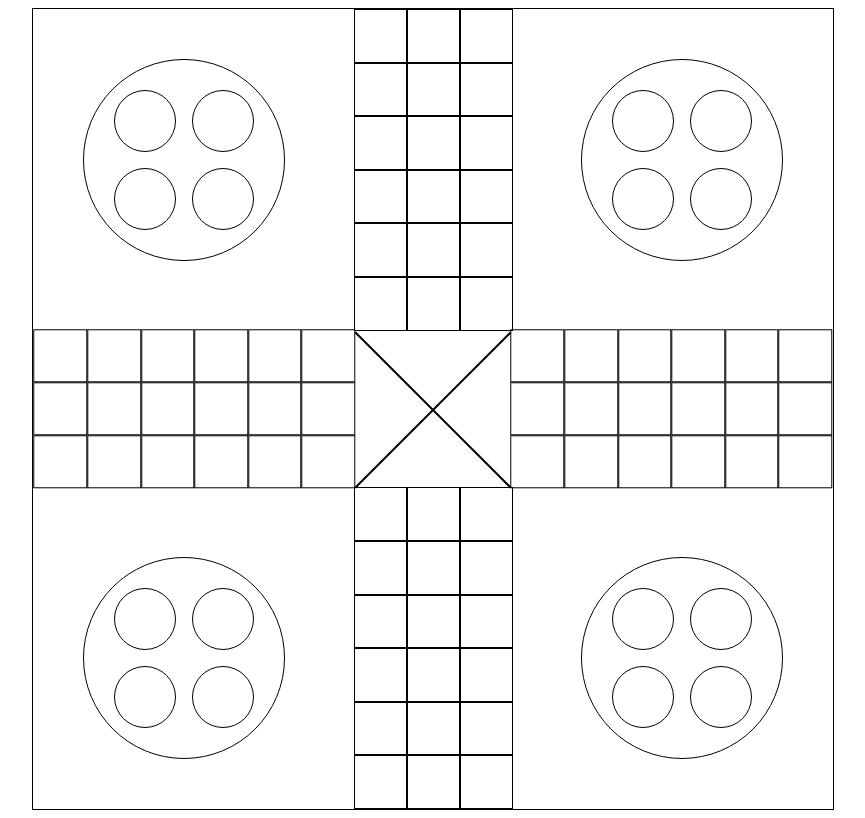
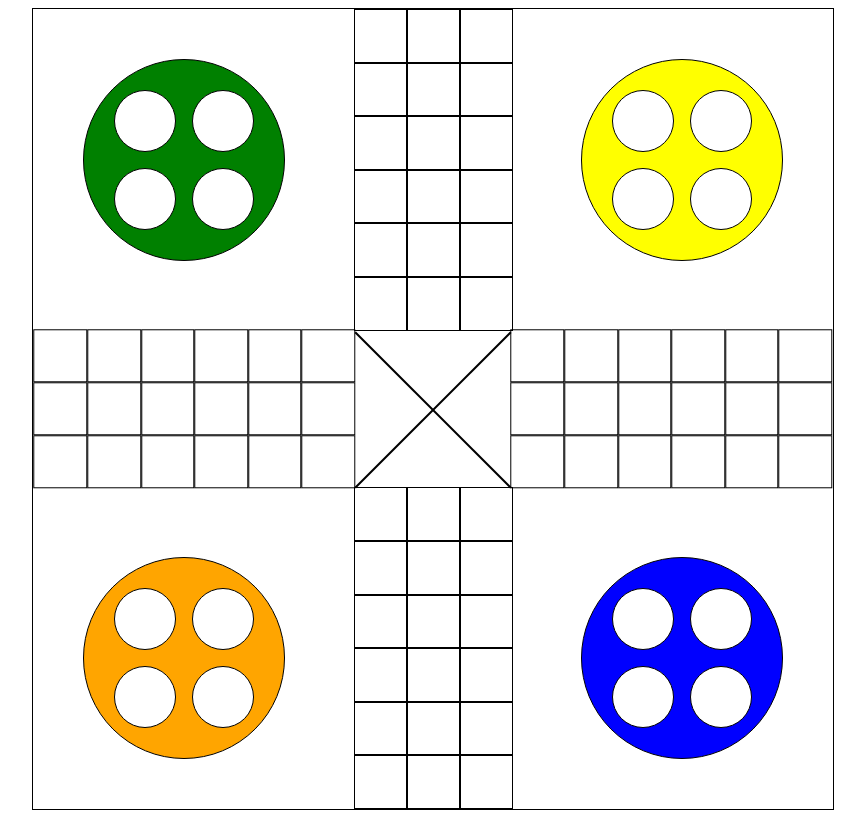
Before and after one commit to GustavoSouzinas/LUDOREMAKE, an Angular app: page / in a window 1280 px wide. Shown: the whole page, without its empty margins (207-1072 px from the left). Built offline with nearby package versions, Linux system fonts and the light colour scheme.

Commit message:
Using Inputs to change color!

```diff
--- a/src/app/app.component.html
+++ b/src/app/app.component.html
@@ -2,10 +2,10 @@
 
    <div class="board flexCol">
 
-        <app-circle-pieces class="top left" style="position: absolute;"></app-circle-pieces>
-        <app-circle-pieces class="top right" style="position: absolute;"></app-circle-pieces>
-        <app-circle-pieces class="bottom left" style="position: absolute;"></app-circle-pieces>
-        <app-circle-pieces class="bottom right" style="position: absolute;"></app-circle-pieces>
+        <app-circle-pieces [color]="player1_Color" class="top left" style="position: absolute;"></app-circle-pieces>
+        <app-circle-pieces [color]="player2_Color" class="top right" style="position: absolute;"></app-circle-pieces>
+        <app-circle-pieces [color]="player3_Color" class="bottom left" style="position: absolute;"></app-circle-pieces>
+        <app-circle-pieces [color]="player4_Color" class="bottom right" style="position: absolute;"></app-circle-pieces>
 
         <div class="flexCol" style="align-items: center;" >
             <app-spaces></app-spaces>
--- a/src/app/app.component.ts
+++ b/src/app/app.component.ts
@@ -11,4 +11,8 @@ import { CirclePiecesComponent } from "./circle-pieces/circle-pieces.component";
 })
 export class AppComponent {
   title = 'LUDOREMAKE';
+  player1_Color = "green"
+  player2_Color = "yellow"
+  player3_Color = "orange"
+  player4_Color = "blue"
 }
--- a/src/app/circle-pieces/circle-pieces.component.css
+++ b/src/app/circle-pieces/circle-pieces.component.css
@@ -10,7 +10,7 @@
 .playercircle{
 
     position: absolute;
-
+    background-color: white;
     border: 1px solid black;
     border-radius: 50%;
     height: 60px;
--- a/src/app/circle-pieces/circle-pieces.component.html
+++ b/src/app/circle-pieces/circle-pieces.component.html
@@ -1,4 +1,4 @@
-<div class="circle">
+<div [style.background-color]="color" class="circle">
     <div class="playercircle top right"></div>
     <div class="playercircle top left"></div>
     <div class="playercircle bottom right"></div>
--- a/src/app/circle-pieces/circle-pieces.component.ts
+++ b/src/app/circle-pieces/circle-pieces.component.ts
@@ -1,4 +1,4 @@
-import { Component } from '@angular/core';
+import { Component, Input } from '@angular/core';
 
 @Component({
   selector: 'app-circle-pieces',
@@ -8,4 +8,6 @@ import { Component } from '@angular/core';
 })
 export class CirclePiecesComponent {
 
+  @Input() color = '';
+
 }
--- a/src/app/spaces/spaces.component.html
+++ b/src/app/spaces/spaces.component.html
@@ -1,6 +1,6 @@
 <div class="parentBox">
     <div class="grid">
-        <div [style.background-color]="gray" class="space" *ngFor="let space of spaces"></div>
+        <div class="space" *ngFor="let space of spaces"></div>
     </div>
     <div class="grid">
         <div class="space" *ngFor="let space of spaces"></div>
```
